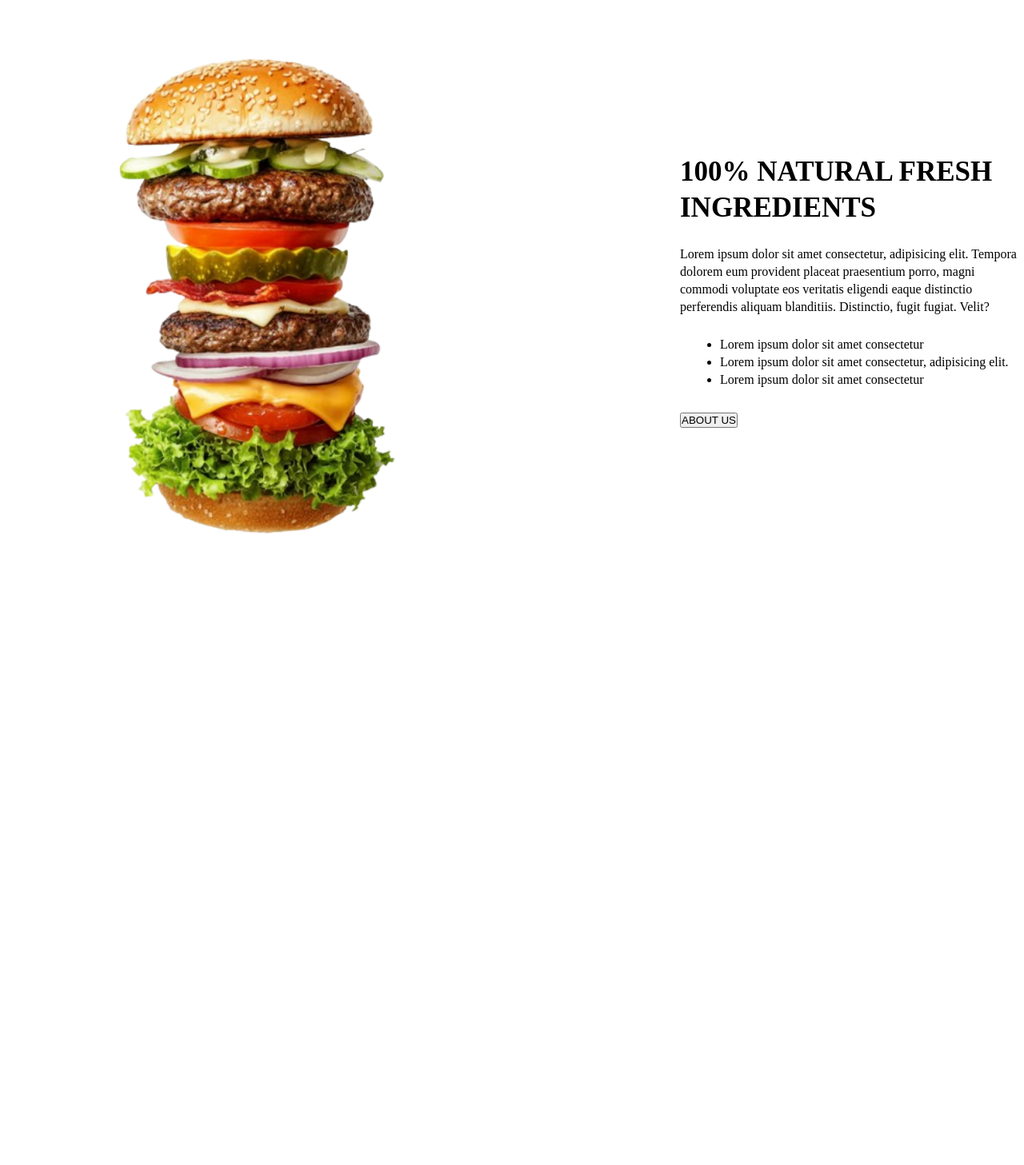
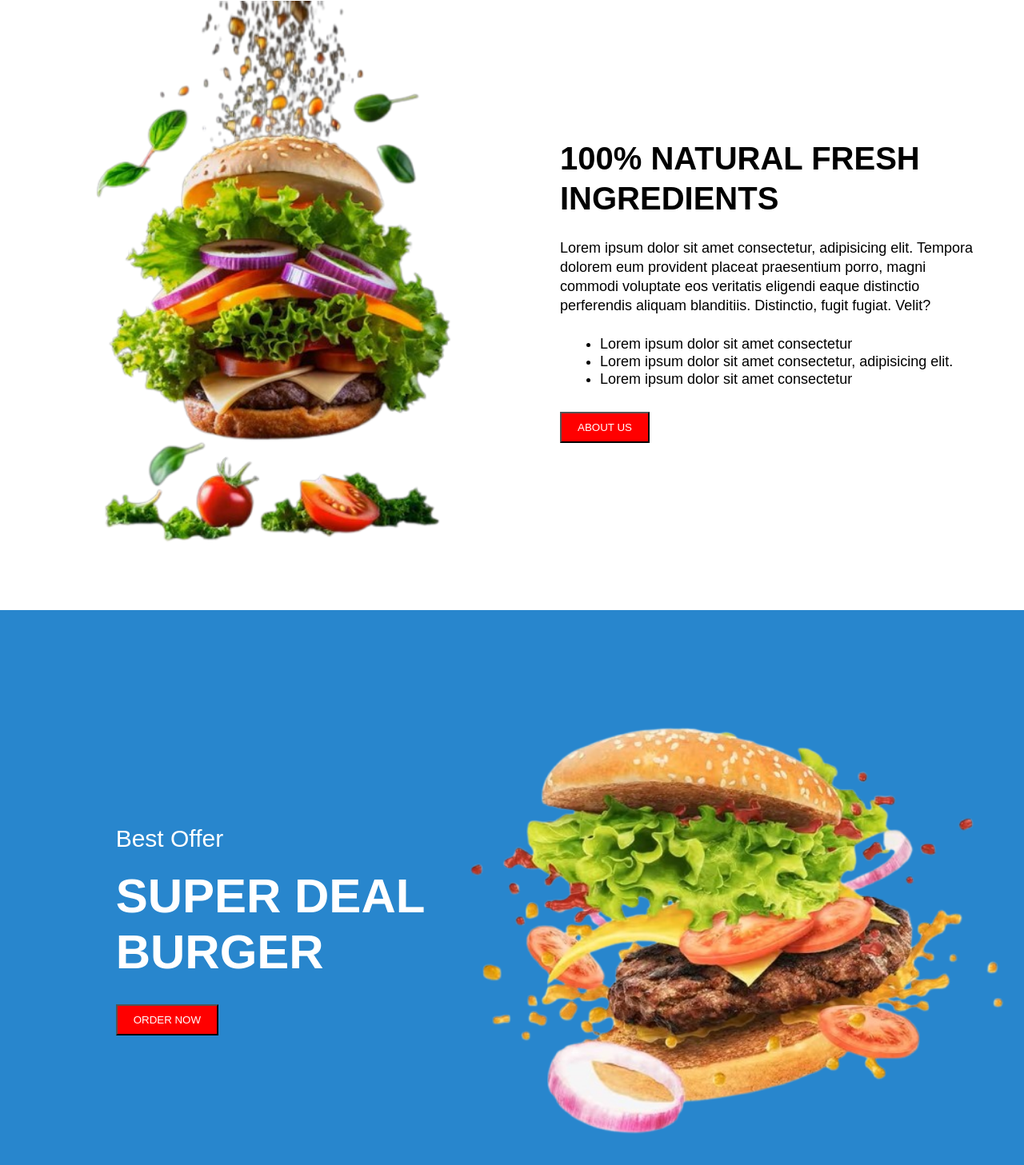
Before and after one commit to imrangit07/Front-End-Tasks, a plain HTML site: page task2/index.html in a window 1280 px wide. Shown: the part 37-1494 px from the top of the page at 80% size. Before the commit the page ends 800 px from the top, so only its background shows below. Drawn offline with Linux system fonts and the light colour scheme.

Commit message:
Add offer section

```diff
--- a/task2/index.html
+++ b/task2/index.html
@@ -10,13 +10,15 @@
 
 <body>
     <section class="home">
-            <div class="home-left-part">
-                <img src="burger1.png" alt="img not found">
-            </div>
-            <div class="home-right-part">
-               <div class="home-right-containt">
+        <div class="home-left-part">
+            <img src="burger2.png" alt="img not found">
+        </div>
+        <div class="home-right-part">
+            <div class="home-right-containt">
                 <h1>100% NATURAL FRESH <br> INGREDIENTS</h1>
-                <p>Lorem ipsum dolor sit amet consectetur, adipisicing elit. Tempora dolorem eum provident placeat praesentium porro, magni commodi voluptate eos veritatis eligendi eaque distinctio perferendis aliquam blanditiis. Distinctio, fugit fugiat. Velit?</p>
+                <p>Lorem ipsum dolor sit amet consectetur, adipisicing elit. Tempora dolorem eum provident placeat
+                    praesentium porro, magni commodi voluptate eos veritatis eligendi eaque distinctio perferendis
+                    aliquam blanditiis. Distinctio, fugit fugiat. Velit?</p>
                 <ul>
                     <li>Lorem ipsum dolor sit amet consectetur</li>
                     <li>Lorem ipsum dolor sit amet consectetur, adipisicing elit.</li>
@@ -25,8 +27,22 @@
 
                 <button>ABOUT US</button>
             </div>
-               </div>
+        </div>
+    </section>
+
+    <section class="offer">
+        <div class="offer-left-part">
+            <div class="offer-left-containt">
+                <span>Best Offer</span>
+                <h1>SUPER DEAL <br> BURGER</h1>
+
+                <button>ORDER NOW</button>
+            </div>
+        </div>
+
+        <div class="offer-right-part">
+            <img src="burger4.png" alt="img not found">
+        </div>
     </section>
 </body>
-
 </html>
--- a/task2/style.css
+++ b/task2/style.css
@@ -2,41 +2,91 @@
     margin: 0%;
     padding: 0%;
     box-sizing: border-box;
+    font-family: sans-serif;
+
 }
-.home{
+html,body{
+    overflow-x: hidden;
+}
+.home, .offer{
     display: flex;
     width: 100vw;
     height: 100vh;
 }
 .home-left-part{
+    width: 50%;
+    padding-left: 50px;
     display: flex;
     align-items: center;
     justify-content: center;
 }
 .home-left-part img{
-    width: 650px;
+    width: 580px;
 }
 .home-right-part{
+    width: 50%;
     display: flex;
     align-items: center;
     justify-content: center;
 }
 .home-right-containt{
-    padding-left: 200px;
+    padding-left: 60px;
+    padding-right: 50px;
 }
 .home-right-containt h1{
-    line-height: 45px;
-    font-size: 35px;
+    line-height: 50px;
+    font-size: 40px;
 }
 .home-right-containt p{
     margin-top: 25px;
-    line-height: 22px;
+    line-height: 24px;
+}
+.home-right-containt p,ul{
+    font-size: 18px;
 }
 .home-right-containt ul{
     padding-left: 50px;
     margin-top: 25px;
     line-height: 22px;
 }
-.home-right-containt button{
+.home-right-containt button, .offer-left-containt button{
     margin-top: 30px;
+    padding: 10px 20px;
+    color: white;
+    background-color: rgb(255, 0, 0);
 }
+
+
+.offer{
+    background-color: rgb(40, 134, 205);
+}
+.offer-left-part{
+    width: 45%;
+    padding-left: 100px;
+    display: flex;
+    align-items: center;
+    justify-content: center;
+    /* background-color: orange; */
+}
+.offer-left-containt span{
+    font-size: 30px;
+}
+
+.offer-left-containt h1{
+    line-height: 70px;
+    font-size: 60px;
+    margin-top: 20px;
+    color: white;
+}
+.offer-left-containt span{
+    color: white;
+}
+.offer-right-part{
+    width: 55%;
+    display: flex;
+    align-items: center;
+    /* background-color: red; */
+}
+.offer-right-part img{
+    width: 750px;
+}
```
Also changed, not shown: task2/burger2.png (added), task2/burger3.png (added), task2/burger4.png (added).
